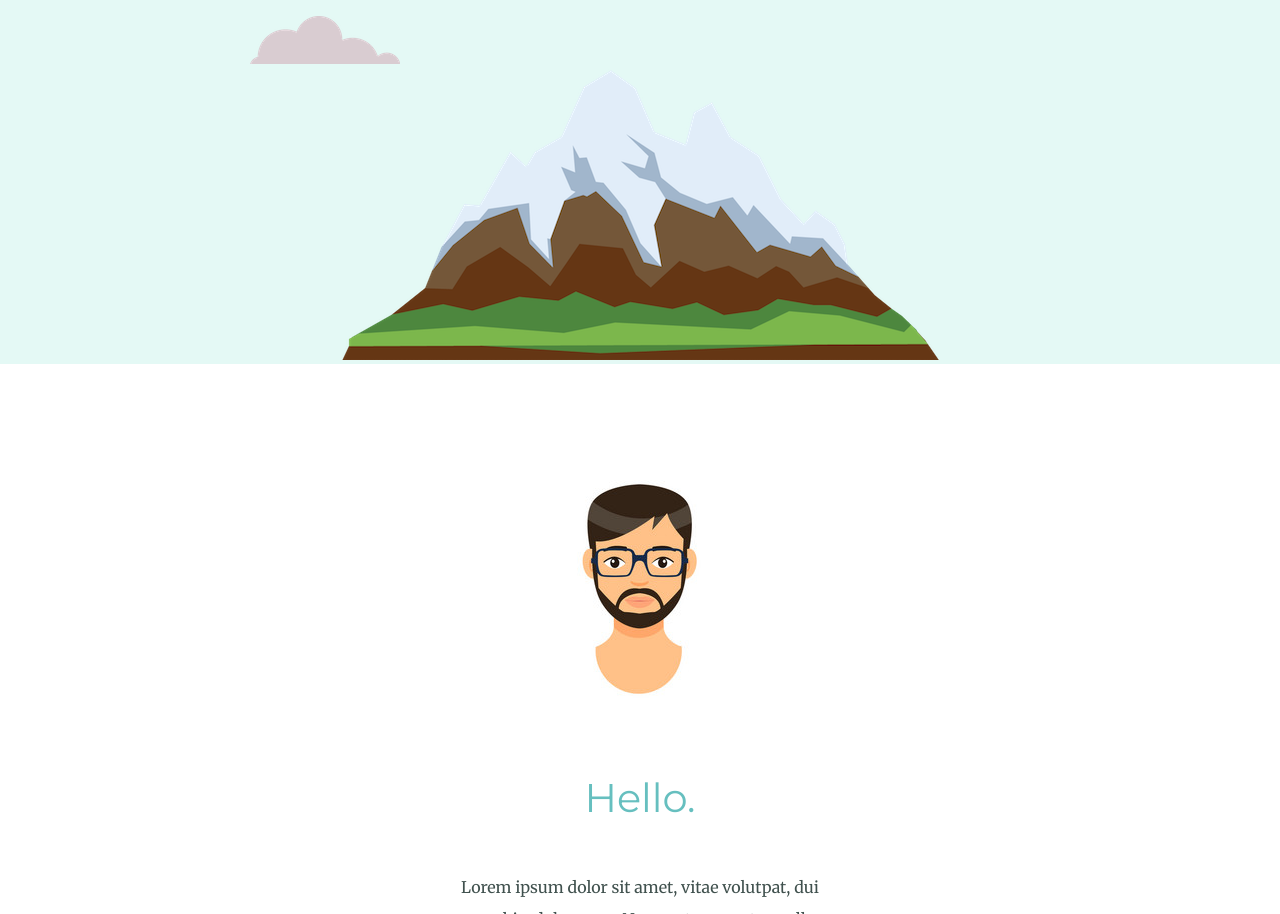
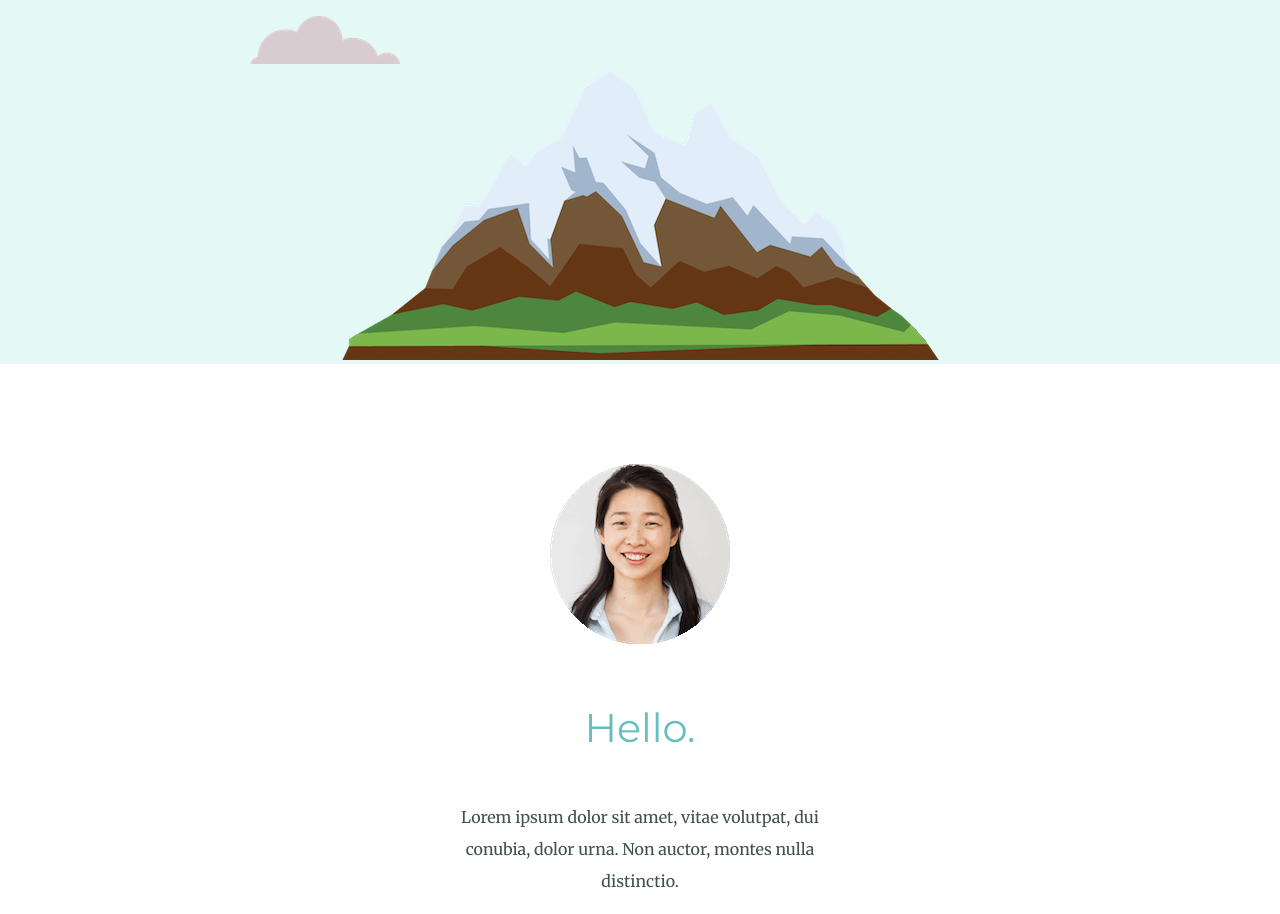
Before and after one commit to zaharsm/css, a plain HTML site: page index.html in a window 1280 px wide. Shown: the part 394-1308 px from the top of the page. Drawn offline with Linux system fonts and the light colour scheme.

Commit message:
update image name

```diff
--- a/index.html
+++ b/index.html
@@ -32,7 +32,7 @@
 
         <div class="middle-container">
             <div class="profile">
-              <img src="images/young.jpg" alt="angela-img">
+              <img src="images/angela.png" alt="angela-img">
               <h2>Hello.</h2>
               <p>Lorem ipsum dolor sit amet, vitae volutpat, dui conubia, dolor urna. Non auctor, montes nulla distinctio.</p>
             </div>
```
